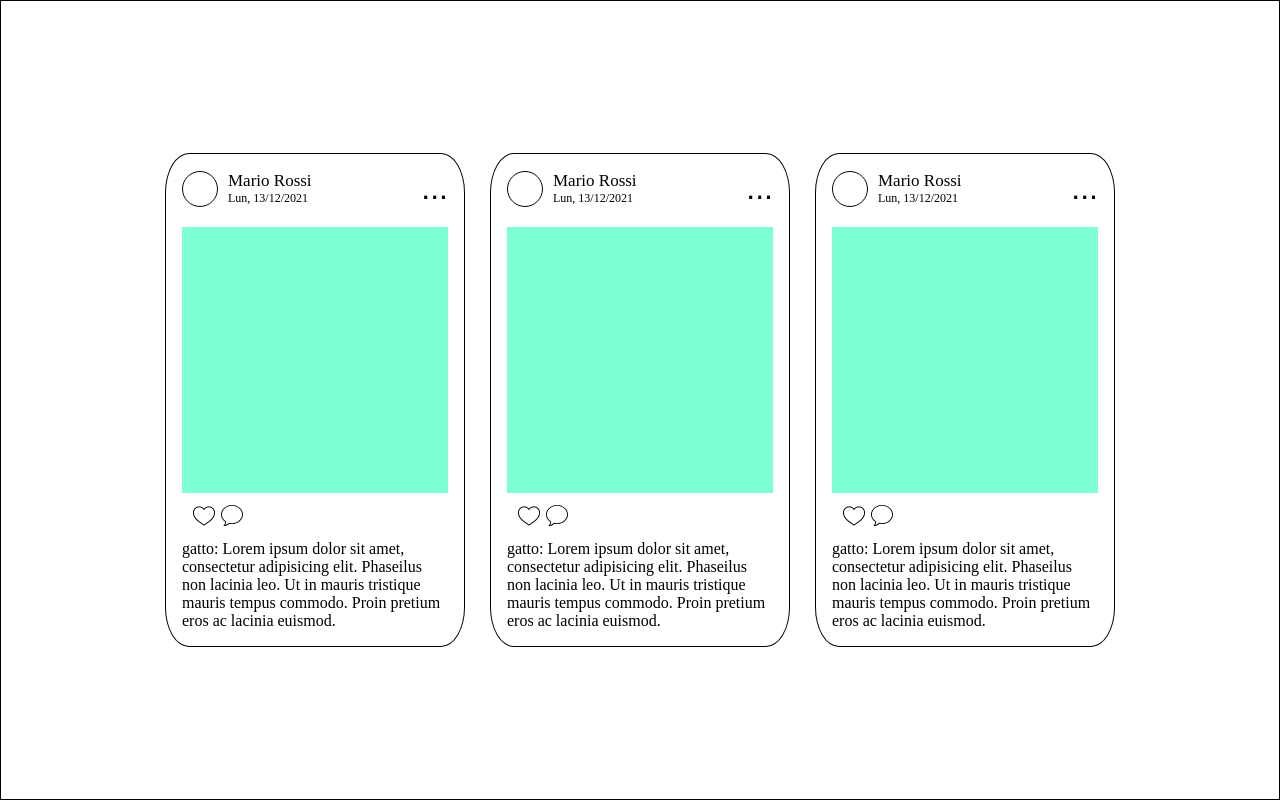
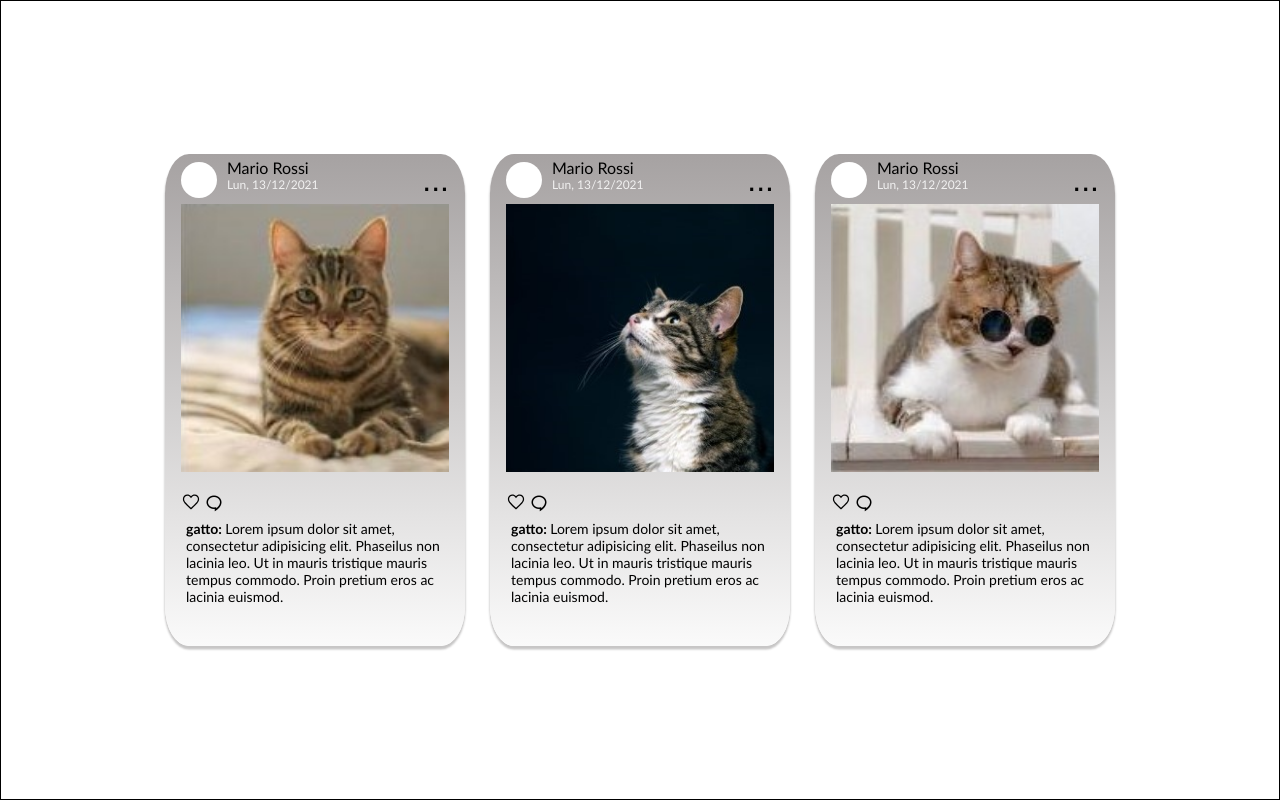
Before and after one commit to suleymanks/develhopeexercises, a plain HTML site: page css/Exercise-9/index.html in a window 1280 px wide. Drawn offline with Linux system fonts and the light colour scheme.

Commit message:
a problem fixed

```diff
--- a/css/Exercise-9/index.html
+++ b/css/Exercise-9/index.html
@@ -19,14 +19,14 @@
                 </div>
                 <div class="dot"><button class="dotbutton">...</button></div>
             </div>
-            <div class="photo-part"></div>
+            <div class="photo-part mario"></div>
             <div class="buttons">
                 <button>
-                    <img src="assets/icons8-like-24.png" alt="like">
-                    <img src="assets/icons8-speech-bubble.svg" alt="comment">
+                    <img src="assets/heart.svg" alt="like">
+                    <img src="assets/icons8-comment-18.png" alt="comment">
                 </button>
             </div>
-            <div class="write-part"><span><span>gatto: </span>Lorem ipsum dolor sit amet, consectetur
+            <div class="write-part"><span><span><b>gatto: </b></span>Lorem ipsum dolor sit amet, consectetur
                 adipisicing elit. Phaseilus non lacinia leo. Ut in mauris tristique mauris tempus commodo.
                 Proin pretium eros ac lacinia euismod.</span>
             </div>
@@ -40,14 +40,14 @@
                 </div>
                 <div class="dot"><button class="dotbutton">...</button></div>
             </div>
-            <div class="photo-part"></div>
+            <div class="photo-part elis"></div>
             <div class="buttons">
                 <button>
-                    <img src="assets/icons8-like-24.png" alt="like">
-                    <img src="assets/icons8-speech-bubble.svg" alt="comment">
+                    <img src="assets/heart.svg" alt="like">
+                    <img src="assets/icons8-comment-18.png" alt="comment">
                 </button>
             </div>
-            <div class="write-part"><span><span>gatto: </span>Lorem ipsum dolor sit amet, consectetur
+            <div class="write-part"><span><span><b>gatto: </b></span>Lorem ipsum dolor sit amet, consectetur
                 adipisicing elit. Phaseilus non lacinia leo. Ut in mauris tristique mauris tempus commodo.
                 Proin pretium eros ac lacinia euismod.</span>
             </div>
@@ -61,14 +61,14 @@
                 </div>
                 <div class="dot"><button class="dotbutton">...</button></div>
             </div>
-            <div class="photo-part"></div>
+            <div class="photo-part gattino"></div>
             <div class="buttons">
                 <button>
-                    <img src="assets/icons8-like-24.png" alt="like">
-                    <img src="assets/icons8-speech-bubble.svg" alt="comment">
+                    <img src="assets/heart.svg" alt="like">
+                    <img src="assets/icons8-comment-18.png" alt="comment">
                 </button>
             </div>
-            <div class="write-part"><span><span>gatto: </span>Lorem ipsum dolor sit amet, consectetur
+            <div class="write-part"><span><span><b>gatto: </b></span>Lorem ipsum dolor sit amet, consectetur
                 adipisicing elit. Phaseilus non lacinia leo. Ut in mauris tristique mauris tempus commodo.
                 Proin pretium eros ac lacinia euismod.</span>
             </div>
--- a/css/Exercise-9/style.css
+++ b/css/Exercise-9/style.css
@@ -5,11 +5,12 @@
 }
 
 body {
-    height: 100vh;
+    min-height: 100vh;
     display: flex;
     border: 1px solid black;
     justify-content: center;
     align-items: center;
+    font-family:'Gill Sans', 'Gill Sans MT', Calibri, 'Trebuchet MS', sans-serif;
 }
 .cards-container {
     display: flex;
@@ -20,6 +21,8 @@ body {
     display: flex;
     list-style: none;
     gap: 25px;
+    padding: 25px;
+
 
 }
 .card {
@@ -27,7 +30,8 @@ body {
     max-width: 300px;
     padding: 16px;
     border-radius: 8%;
-    border: 1px solid;
+    background: linear-gradient(180deg, rgb(166, 162, 162),rgb(250, 250, 250));
+    box-shadow: 0px 3px 2px 0.5px rgba(19, 18, 18, 0.24);
 
 }
 
@@ -35,23 +39,25 @@ body {
     display: flex;
     align-items: center;
     gap: 10px;
-    margin-bottom: 20px;
     justify-content: space-between;
+    margin-top: -12px;
 }
 .avatar {
     height: 36px;
     width: 36px;
-    border: 1px solid;
     border-radius: 50%;
+    background-color: white;
 }
 .username {
     display: flex;
     flex-direction: column;
-    font-size: 17px;
+    font-size: 16px;
     flex:1;
+    padding-bottom: 10px;
 }
 .date {
     font-size: 12px;
+    color:rgba(255, 255, 255, 0.838)
 }
 .dotbutton {
     background: none;
@@ -61,15 +67,50 @@ body {
     align-items: flex-start;
 }
 .photo-part {
-    background-color: aquamarine;
     width: 100%;
     aspect-ratio: 1;
+    margin: 2px 0 20px 0 ;
 }
 .buttons {
-    padding: 10px;
     display: flex;
+    align-items: center;
 }
 button {
     background:none;
     border: none;
 }
+.photo-part.mario {
+    background-image: url(assets/cat1.jpg);
+    background-size: cover;
+    background-repeat: no-repeat;
+}
+.photo-part.elis {
+    background-image: url(assets/cat2.jpg);
+    background-size: cover;
+    background-repeat: no-repeat;
+}
+.photo-part.gattino {
+    background-image: url(assets/cat3.jpg);
+    background-size: cover;
+    background-repeat: no-repeat;
+}
+.write-part {
+    font-size: 14px;
+    padding: 5px;
+    margin-bottom: 20px;
+}
+
+@media screen and (max-width:375px) {
+    .cards {
+        display: flex;
+        flex-direction: column;
+        margin-top: 10rem;
+    }
+}
+
+@media screen and (max-width:768px) {
+    .cards {
+        display: flex;
+        flex-wrap: wrap;
+    }
+}
```
Also changed, not shown: css/Exercise-9/assets/cards-desktop.jpg, css/Exercise-9/assets/cat1.jpg (added), css/Exercise-9/assets/cat2.jpg (added), css/Exercise-9/assets/cat3.jpg (added), css/Exercise-9/assets/heart.svg (added), css/Exercise-9/assets/icons8-comment-18.png (added), css/Exercise-9/assets/icons8-like-18.png (added), css/Exercise-9/assets/icons8-like-24.png (deleted), css/Exercise-9/assets/icons8-speech-bubble.svg (deleted), css/Exercise-9/assets/speech.svg (added).
